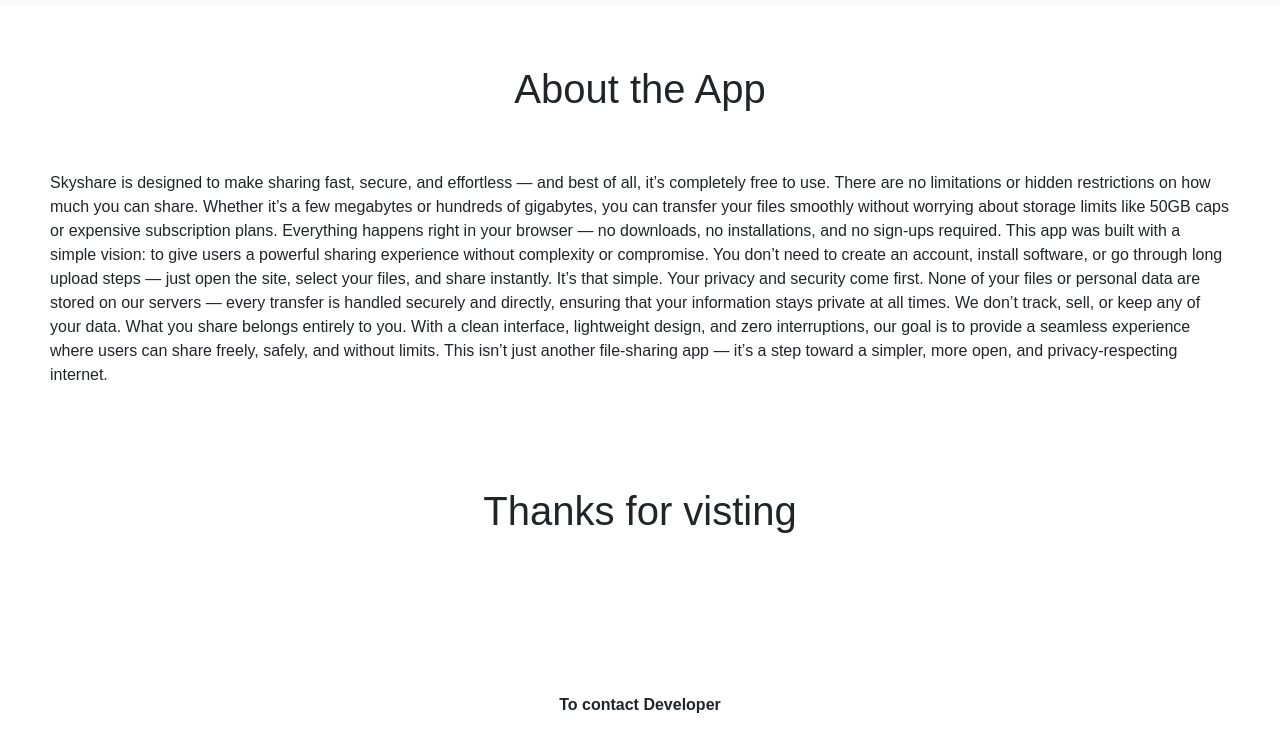
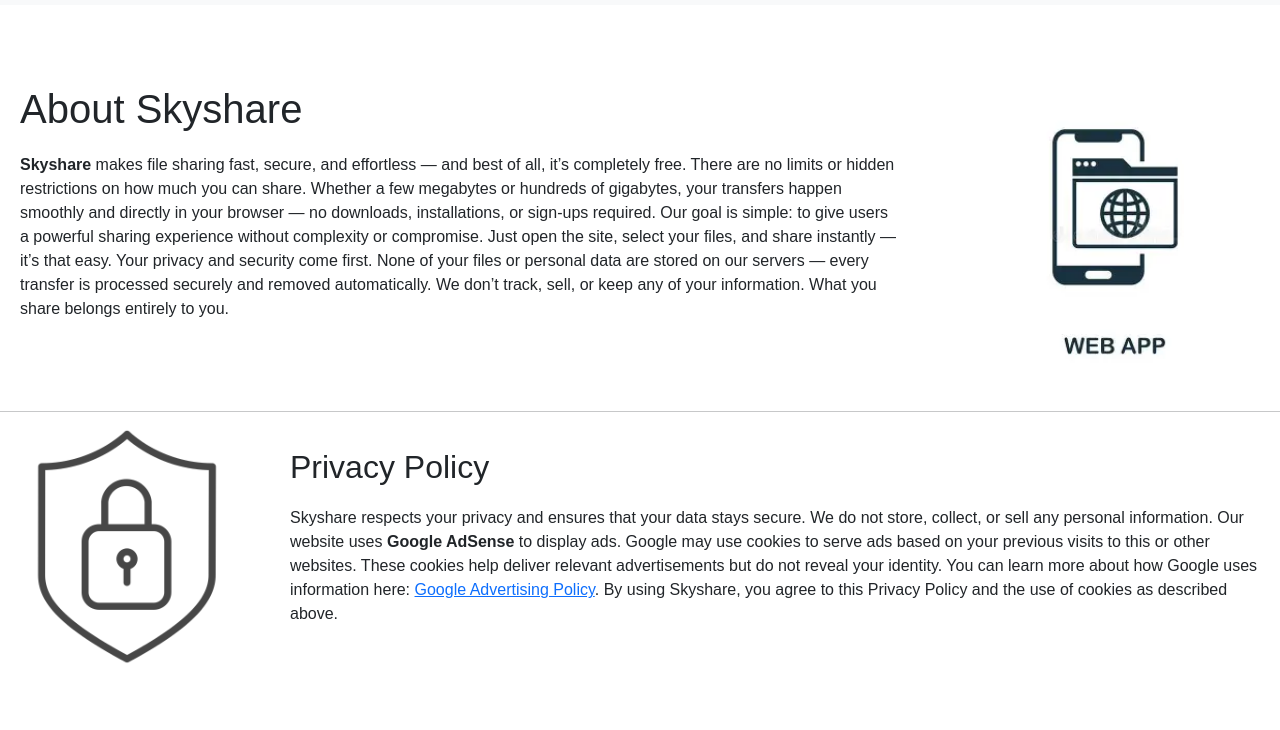
Before and after one commit to vardhan-tech/Aerashare, a website: page public/aboutapp.html in a window 1280 px wide. Shown: the part 55-785 px from the top of the page. Drawn offline with nearby package versions, Linux system fonts and the light colour scheme.

Commit message:
latest changes

```diff
--- a/public/aboutapp.html
+++ b/public/aboutapp.html
@@ -45,13 +45,28 @@
 </header>
 
   <main id="main2">
-    <h1>About the App</h1>
-   <p id="aa">Skyshare is designed to make sharing fast, secure, and effortless — and best of all, it’s completely free to use. There are no limitations or hidden restrictions on how much you can share. Whether it’s a few megabytes or hundreds of gigabytes, you can transfer your files smoothly without worrying about storage limits like 50GB caps or expensive subscription plans. Everything happens right in your browser — no downloads, no installations, and no sign-ups required.
-This app was built with a simple vision: to give users a powerful sharing experience without complexity or compromise. You don’t need to create an account, install software, or go through long upload steps — just open the site, select your files, and share instantly. It’s that simple.
-Your privacy and security come first. None of your files or personal data are stored on our servers — every transfer is handled securely and directly, ensuring that your information stays private at all times. We don’t track, sell, or keep any of your data. What you share belongs entirely to you.
-With a clean interface, lightweight design, and zero interruptions, our goal is to provide a seamless experience where users can share freely, safely, and without limits. This isn’t just another file-sharing app — it’s a step toward a simpler, more open, and privacy-respecting internet.</p>
+  <div style="display: flex; flex-direction: row-reverse; gap: 30px;">
+  <img class="im" src="web-icon.webp" height="330px">
+  <div>
+    <h1 style="margin: 20px">About Skyshare</h1>
+  <p style="margin: 20px"><strong>Skyshare</strong> makes file sharing fast, secure, and effortless — and best of all, it’s completely free. There are no limits or hidden restrictions on how much you can share. Whether a few megabytes or hundreds of gigabytes, your transfers happen smoothly and directly in your browser — no downloads, installations, or sign-ups required.
+  Our goal is simple: to give users a powerful sharing experience without complexity or compromise. Just open the site, select your files, and share instantly — it’s that easy.
+  Your privacy and security come first. None of your files or personal data are stored on our servers — every transfer is processed securely and removed automatically. We don’t track, sell, or keep any of your information. What you share belongs entirely to you.</p>
+</div>
+  </div>
 
-<h1 style="margin-top: 50px;">Thanks for visting</h1>
+  <hr>
+
+<div style="display: flex; flex-direction: row; gap: 30px;">
+  <img class="im" src="privacy-icon.png" height="240px">
+  <div>
+  <h2 style="margin: 20px">Privacy Policy</h2>
+  <p style="margin: 20px">Skyshare respects your privacy and ensures that your data stays secure. We do not store, collect, or sell any personal information.
+    Our website uses <strong>Google AdSense</strong> to display ads. Google may use cookies to serve ads based on your previous visits to this or other websites. These cookies help deliver relevant advertisements but do not reveal your identity.
+    You can learn more about how Google uses information here: <a href="https://policies.google.com/technologies/ads" target="_blank">Google Advertising Policy</a>.
+    By using Skyshare, you agree to this Privacy Policy and the use of cookies as described above.</p>
+   </div>
+  </div>
   </main>
 
   <footer>
--- a/public/style.css
+++ b/public/style.css
@@ -157,7 +157,6 @@
   margin-top: 120px;
   display: flex;
   flex-direction: column;
-  align-items: center;
 }
 
 #aa {
@@ -187,10 +186,12 @@
 
 .comings {
   margin: 15px;
+}
+
+.im {
+  display: none;
  }
 }
-
-@media only screen and (min-width: 555px) and (max-width: 900px){}
 
 @media only screen and (max-width: 991px){
 #AF {
```
Also changed, not shown: public/about.html (+7 -5 lines), public/privacy-icon.png (added), public/startup-icon.jpg (added), public/web-icon.webp (added).
